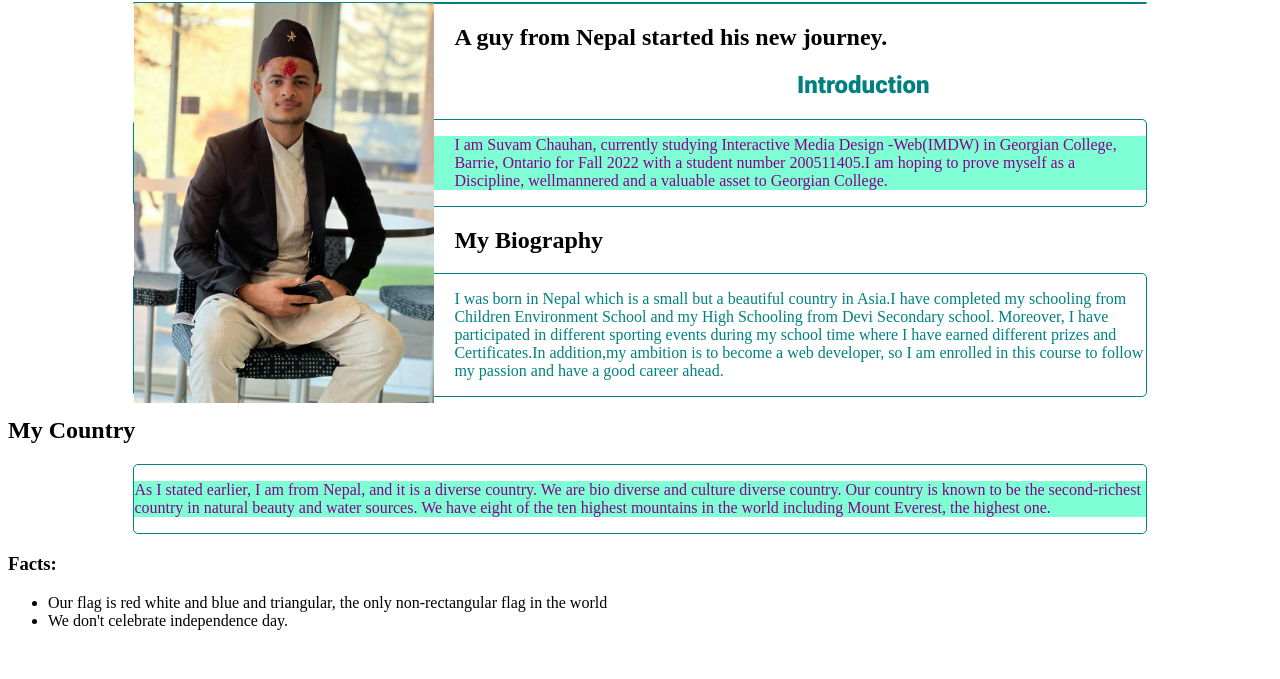
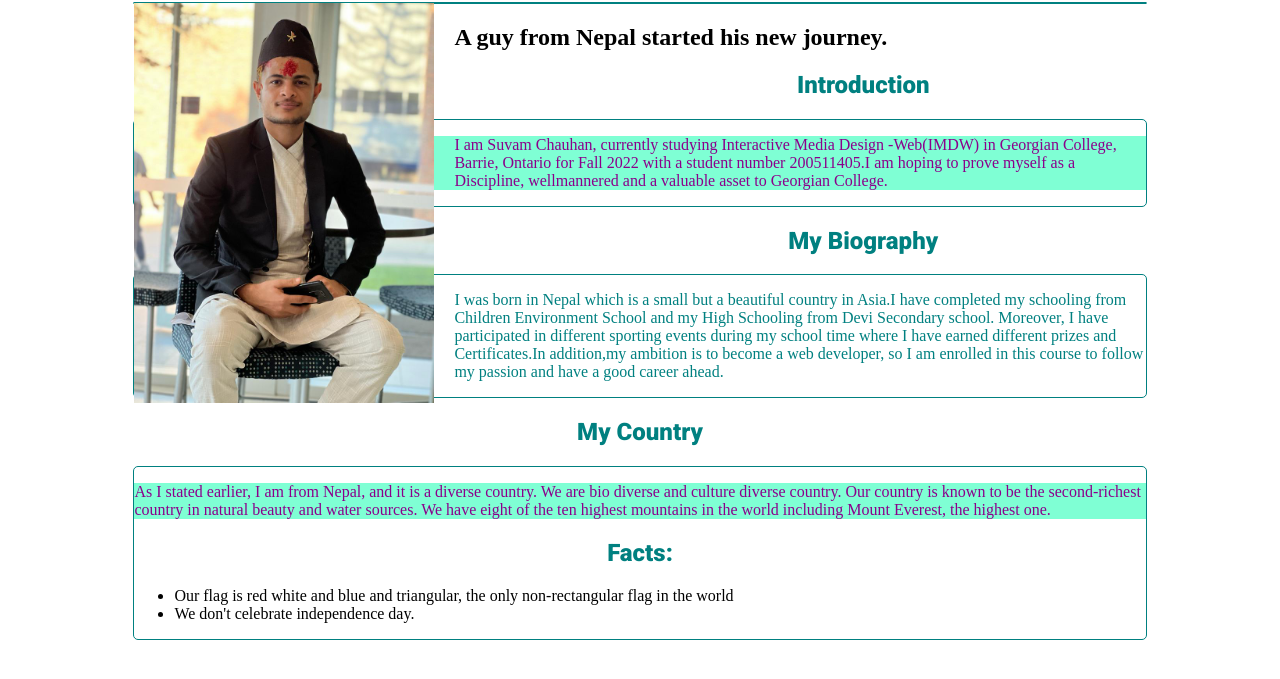
Before and after one commit to Suvamchauhan/200511405-COMP1002-Lab5, a plain HTML site: page index.html in a window 1280 px wide. Shown: the part 79-758 px from the top of the page. Drawn offline with Linux system fonts and the light colour scheme.

Commit message:
Update index.html

```diff
--- a/index.html
+++ b/index.html
@@ -30,7 +30,7 @@
     </div>
 </section>
 <section>
-    <h2>My Biography</h2>
+    <h1>My Biography</h1>
    <div>
        <p id="para-2">
            I was born in Nepal which is a small but a beautiful country in Asia.I have completed my schooling from
@@ -42,15 +42,13 @@
    </div>
 </section>
 <section>
-    <h2>My Country</h2>
+    <h1>My Country</h1>
    <div>
        <p id="para-3">
            As I stated earlier, I am from Nepal, and it is a diverse country. We are bio diverse and culture diverse
            country. Our country is known to be the second-richest country in natural beauty and water sources. We have
            eight of the ten highest mountains in the world including Mount Everest, the highest one.
-       </p>
-   </div>
-    <h3>Facts:</h3>
+       <h1>Facts:</h1>
        <ul>
            <li>
                Our flag is red white and blue and triangular, the only non-rectangular flag in the world
@@ -59,6 +57,9 @@
                We don't celebrate independence day.
            </li>
        </ul>
+       </p>
+   </div>
+
 </section>
 </body>
 </html>
```
Lines whose indentation alone changed are shown as unchanged.
